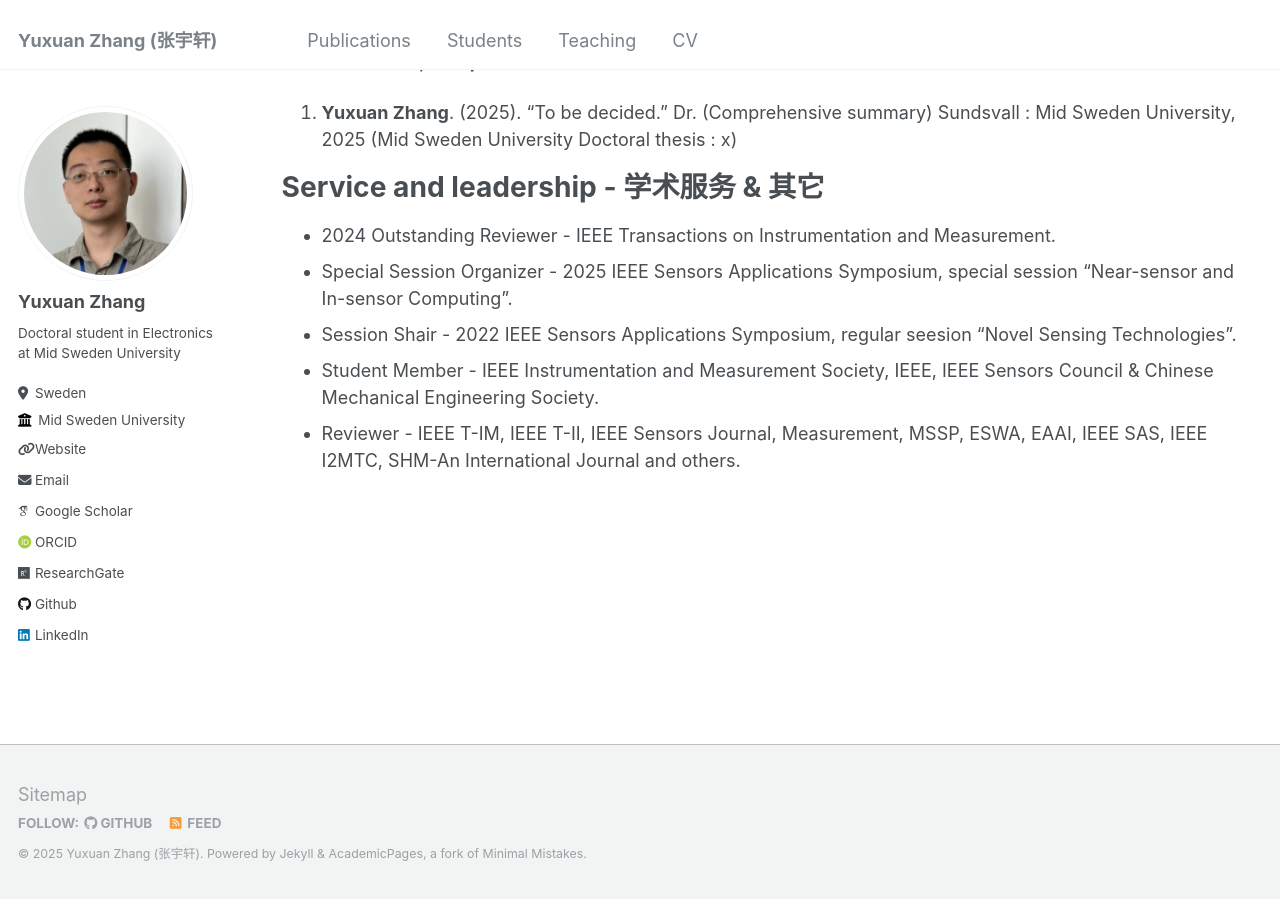
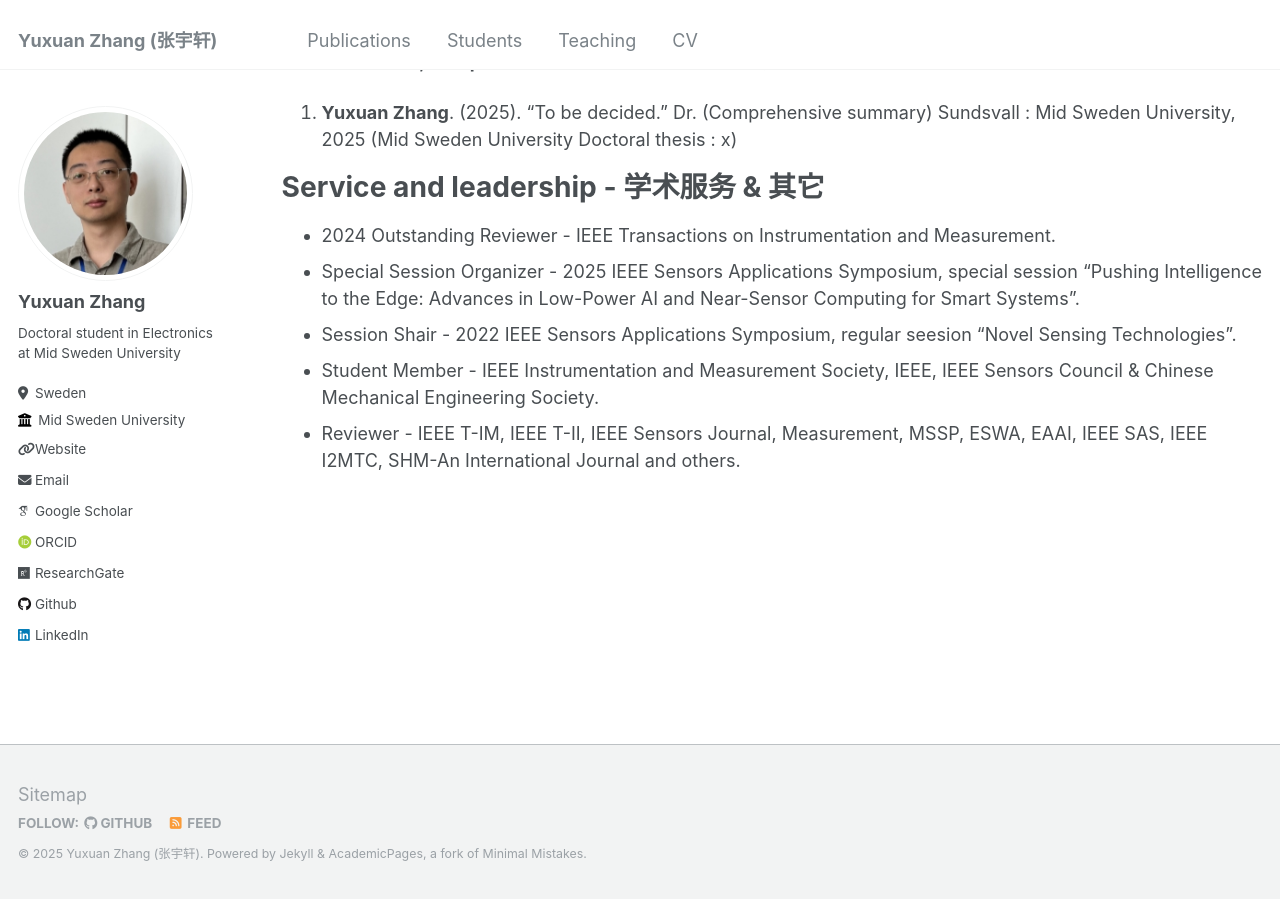
Before and after one commit to YuxuanZhang-96/YuxuanZhang-96.github.io, a Jekyll site: the page built from _pages/cv.md, in a window 1280 px wide and 900 px high, scrolled down 2630 px. Built offline with Jekyll 4.4.1, drawn with Linux system fonts in a browser that asks for light colours; some web fonts are replaced.

Commit message:
Update cv.md

```diff
--- a/_pages/cv.md
+++ b/_pages/cv.md
@@ -66,7 +66,7 @@ __Doctoral Thesis, Comprehensive Summaries - 博士学位论文__
 Service and leadership - 学术服务 & 其它
 ======
 * 2024 Outstanding Reviewer - IEEE Transactions on Instrumentation and Measurement.
-* Special Session Organizer - 2025 IEEE Sensors Applications Symposium, special session "Near-sensor and In-sensor Computing".
+* Special Session Organizer - 2025 IEEE Sensors Applications Symposium, special session "Pushing Intelligence to the Edge: Advances in Low-Power AI and Near-Sensor Computing for Smart Systems".
 * Session Shair             - 2022 IEEE Sensors Applications Symposium, regular seesion "Novel Sensing Technologies".
 * Student Member            - IEEE Instrumentation and Measurement Society, IEEE, IEEE Sensors Council & Chinese Mechanical Engineering Society.
 * Reviewer                  - IEEE T-IM, IEEE T-II, IEEE Sensors Journal, Measurement, MSSP, ESWA, EAAI, IEEE SAS, IEEE I2MTC, SHM-An International Journal and others.
```
